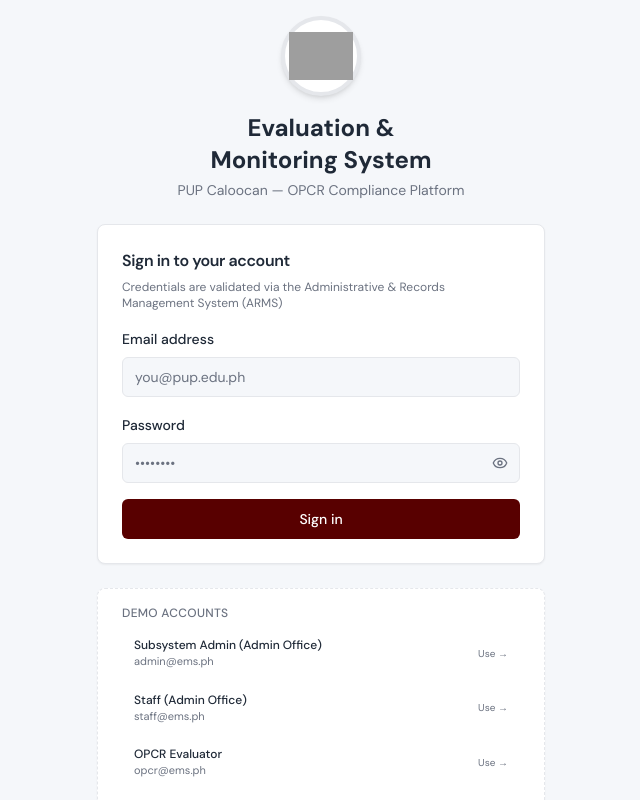
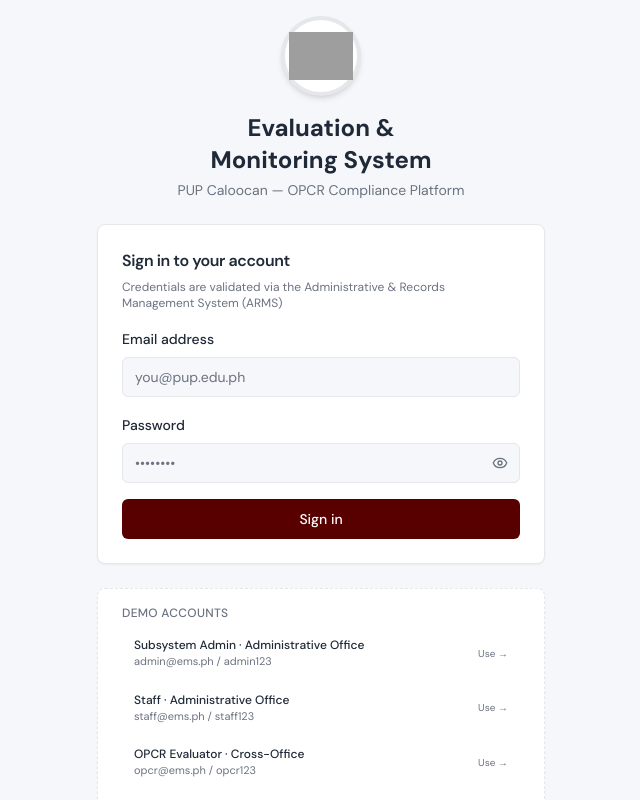
Before and after one commit to EducRodTablizo/Capstone-EMS-OPCR, a React (Vite) app: page /login in a window 1280 px wide. Shown: the whole page, without its empty margins (319-959 px from the left). Built offline with nearby package versions, Linux system fonts and the light colour scheme; grey boxes are pictures that could not be loaded.

Commit message:
feat(ui): show user office/role and academic demo accounts

```diff
--- a/src/pages/LoginPage.tsx
+++ b/src/pages/LoginPage.tsx
@@ -8,10 +8,13 @@
 import { Card, CardContent, CardHeader, CardTitle, CardDescription } from '@/components/ui/card'
 
 const DEMO_ACCOUNTS = [
-  { email: 'admin@ems.ph', password: 'admin123', role: 'Subsystem Admin (Admin Office)' },
-  { email: 'staff@ems.ph', password: 'staff123', role: 'Staff (Admin Office)' },
-  { email: 'opcr@ems.ph', password: 'opcr123', role: 'OPCR Evaluator' },
-  { email: 'ebautista@pup.edu.ph', password: 'admin123', role: 'Subsystem Admin (OSAS)' },
+  { email: 'admin@ems.ph',           password: 'admin123', role: 'Subsystem Admin',  office: 'Administrative Office' },
+  { email: 'staff@ems.ph',           password: 'staff123', role: 'Staff',            office: 'Administrative Office' },
+  { email: 'opcr@ems.ph',            password: 'opcr123',  role: 'OPCR Evaluator',   office: 'Cross-Office' },
+  { email: 'ebautista@pup.edu.ph',   password: 'admin123', role: 'Subsystem Admin',  office: 'OSAS' },
+  // Sprint 3 Academic Office demo accounts
+  { email: 'academic_admin@ems.ph',  password: 'demo123',  role: 'Subsystem Admin',  office: 'Academic Office' },
+  { email: 'academic_staff@ems.ph',  password: 'demo123',  role: 'Staff',            office: 'Academic Office' },
 ]
 
 export function LoginPage() {
@@ -142,8 +145,8 @@
                   className="w-full flex items-center justify-between px-3 py-2 rounded-md text-left hover:bg-accent transition-colors group"
                 >
                   <div>
-                    <p className="text-xs font-medium text-foreground">{acc.role}</p>
-                    <p className="text-[11px] text-muted-foreground">{acc.email}</p>
+                    <p className="text-xs font-medium text-foreground">{acc.role} · {acc.office}</p>
+                    <p className="text-[11px] text-muted-foreground">{acc.email} / {acc.password}</p>
                   </div>
                   <span className="text-[10px] text-muted-foreground group-hover:text-primary transition-colors">
                     Use →
--- a/src/pages/TransactionsPage.tsx
+++ b/src/pages/TransactionsPage.tsx
@@ -1,6 +1,6 @@
 import { useEffect, useState } from 'react'
 import { Link } from 'react-router-dom'
-import { Plus, Search, Filter, ArrowRight } from 'lucide-react'
+import { Plus, Search, Filter, ArrowRight, Building2, ShieldCheck } from 'lucide-react'
 import { useAuth } from '@/auth/AuthContext'
 import { getTransactionsApi, getServicesApi } from '@/api/mockApi'
 import type { Transaction, Service, TransactionStatus } from '@/types'
@@ -54,10 +54,29 @@
       <TopBar />
 
       <div className="flex-1 p-6 space-y-5 overflow-auto">
-        {/* Page Title */}
+        {/* Page Title — EMS-014: office name prominently displayed */}
         <div>
-          <h2 className="page-title text-2xl">Service Transactions</h2>
-          <p className="text-xs text-muted-foreground mt-0.5">Track and update active OPCR transactions.</p>
+          <div className="flex items-center gap-2.5 flex-wrap">
+            <h2 className="page-title text-2xl">Service Transactions</h2>
+            {user?.office_name && (
+              <span className="inline-flex items-center gap-1.5 rounded-full bg-primary/10 border border-primary/20 text-primary px-2.5 py-1 text-xs font-semibold">
+                <Building2 className="h-3 w-3" />
+                {user.office_name}
+              </span>
+            )}
+            {user?.role === 'opcr_evaluator' && (
+              <span className="inline-flex items-center gap-1.5 rounded-full bg-amber-50 border border-amber-200 text-amber-700 px-2.5 py-1 text-xs font-semibold">
+                <ShieldCheck className="h-3 w-3" />
+                All Offices · Read-only
+              </span>
+            )}
+          </div>
+          {/* EMS-013: office-scoped data isolation confirmation */}
+          <p className="text-xs text-muted-foreground mt-1">
+            {user?.role === 'opcr_evaluator'
+              ? 'Viewing transactions across all offices (OPCR Evaluator access).'
+              : `Office-scoped view — only transactions from ${user?.office_name ?? 'your office'} are visible.`}
+          </p>
         </div>
 
         {/* Toolbar */}
--- a/src/utils/mockData.ts
+++ b/src/utils/mockData.ts
@@ -61,6 +61,17 @@
     role: 'opcr_evaluator', office_id: 'off-1', office_code: 'ADMIN_OFFICE',
     office_name: 'Administrative Office', is_active: true, created_at: '2026-01-09T00:00:00Z',
   },
+  // ─── Sprint 3 Demo Accounts — Academic Office ─────────────────────────────
+  {
+    id: 'usr-10', name: 'Dr. Ana Reyes', email: 'academic_admin@ems.ph',
+    role: 'subsystem_admin', office_id: 'off-2', office_code: 'ACADEMIC_OFFICE',
+    office_name: 'Academic Office', is_active: true, created_at: '2026-01-10T00:00:00Z',
+  },
+  {
+    id: 'usr-11', name: 'Ben Santos', email: 'academic_staff@ems.ph',
+    role: 'staff', office_id: 'off-2', office_code: 'ACADEMIC_OFFICE',
+    office_name: 'Academic Office', is_active: true, created_at: '2026-01-11T00:00:00Z',
+  },
 ]
 
 // Mock credentials for demo login
@@ -75,7 +86,10 @@
   // convenience aliases
   'admin@ems.ph': { password: 'admin123', userId: 'usr-1' },
   'staff@ems.ph': { password: 'staff123', userId: 'usr-2' },
-  'opcr@ems.ph': { password: 'opcr123', userId: 'usr-9' },
+  'opcr@ems.ph':  { password: 'opcr123',  userId: 'usr-9' },
+  // Sprint 3 demo accounts — Academic Office
+  'academic_admin@ems.ph': { password: 'demo123', userId: 'usr-10' },
+  'academic_staff@ems.ph': { password: 'demo123', userId: 'usr-11' },
 }
 
 // ─── Services (from OPCR SLA CSV) ────────────────────────────────────────────
```
Also changed, not shown: 1 other file (tests, documents, lock files or other folders).
